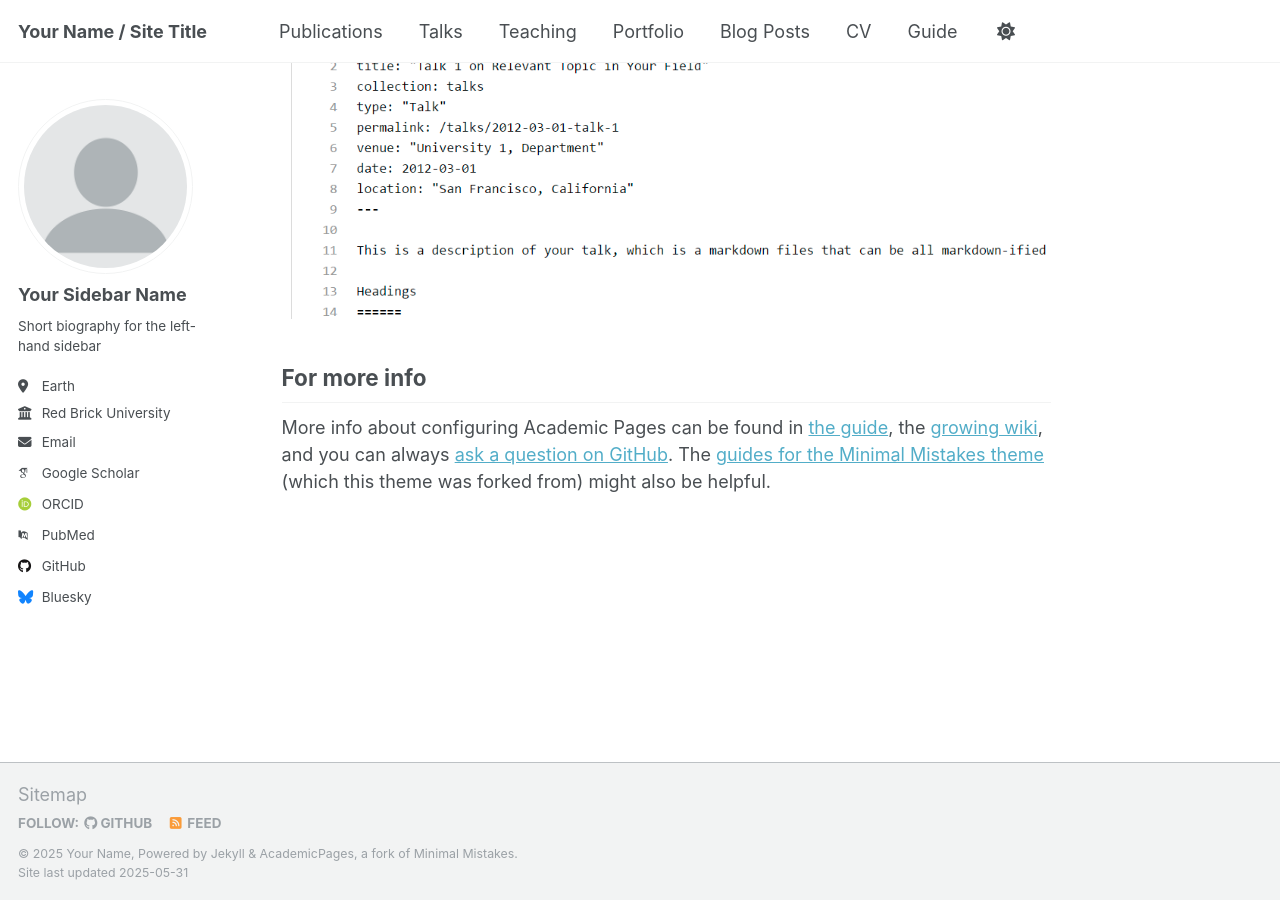
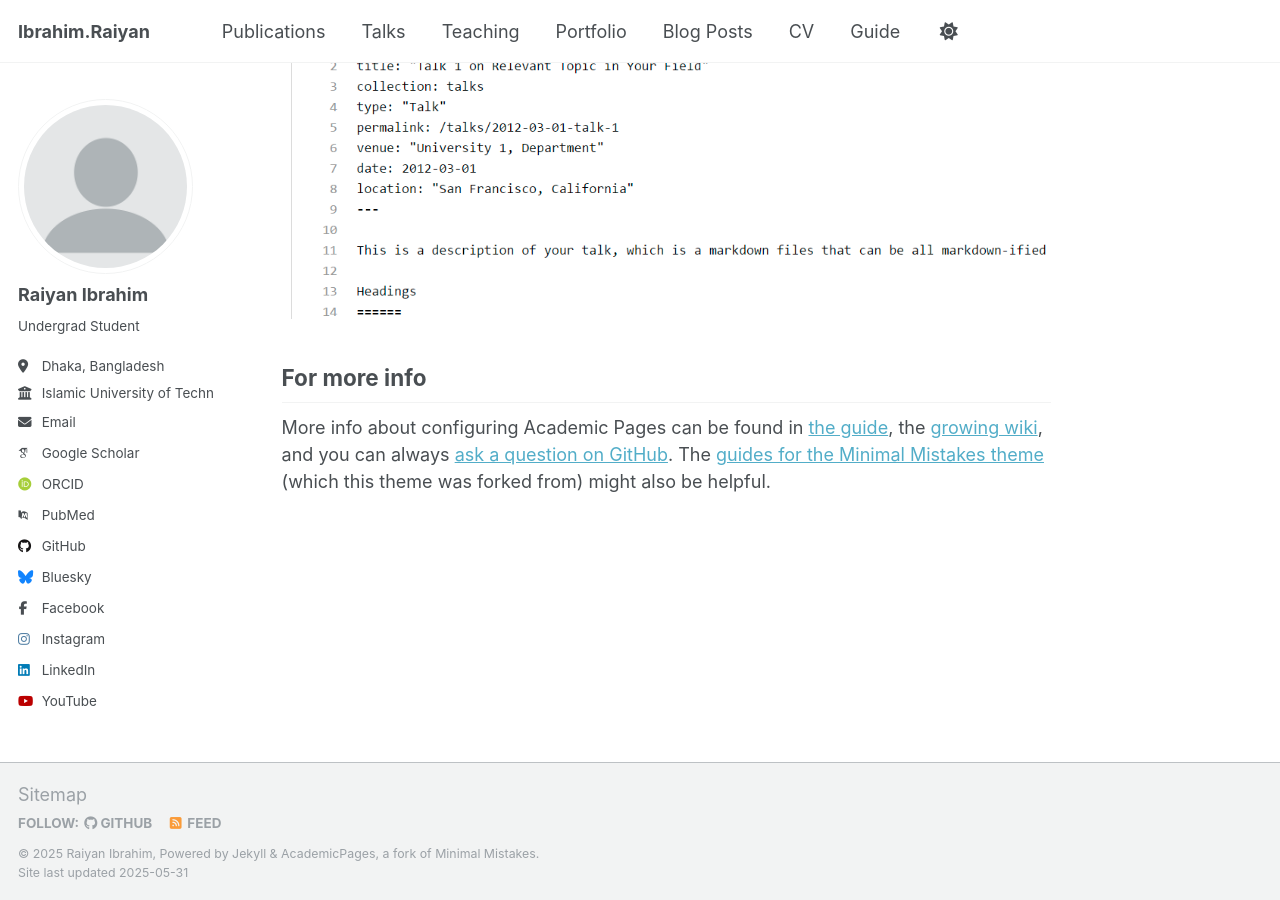
Before and after one commit to nayiarmiharbi/nayiarmiharbi.github.io, a Jekyll site: the page built from _pages/about.md, in a window 1280 px wide and 900 px high, scrolled down 2636 px. Built offline with Jekyll 4.4.1, drawn with Linux system fonts in a browser that asks for light colours; some web fonts are replaced.

Commit message:
Update _config.yml initial

```diff
--- a/_config.yml
+++ b/_config.yml
@@ -9,13 +9,13 @@
 # Basic Site Settings
 locale                   : "en-US"
 site_theme               : "default"
-title                    : "Your Name / Site Title"
+title                    : "Ibrahim.Raiyan"
 title_separator          : "-"
-name                     : &name "Your Name"
+name                     : &name "Raiyan Ibrahim"
 description              : &description "personal description"
-url                      : https://academicpages.github.io # the base hostname & protocol for your site e.g. "https://[your GitHub username].github.io" or if you already have some other page hosted on Github then use "https://[your GitHub username].github.io/[Your Repo Name]"
+url                      : https://nayiarmiharbi.github.io # the base hostname & protocol for your site e.g. "https://[your GitHub username].github.io" or if you already have some other page hosted on Github then use "https://[your GitHub username].github.io/[Your Repo Name]"
 baseurl                  : "" # the subpath of your site, e.g. "/blog"
-repository               : "academicpages/academicpages.github.io"
+repository               : "nayiarmiharbi/nayiarmiharbi.github.io"
 
 # Site Author - The following control what appear as part of the author content on the side bar.
 #               If a field is blank the icon and link will not appear, otherwise it will be shown.
@@ -23,13 +23,13 @@ repository               : "academicpages/academicpages.github.io"
 author:
   # Biographic information
   avatar           : "profile.png"
-  name             : "Your Sidebar Name"
+  name             : "Raiyan Ibrahim"
   pronouns         : # example: "she/her"
-  bio              : "Short biography for the left-hand sidebar"
-  location         : "Earth"
-  employer         : "Red Brick University"
+  bio              : "Undergrad Student"
+  location         : "Dhaka, Bangladesh"
+  employer         : "Islamic University of Technology"
   uri              : # URL
-  email            : "none@example.org"
+  email            : "iraiyan50@gmail.com"
 
   # Academic websites
   academia         : # URL
@@ -46,21 +46,21 @@ author:
   bitbucket        : # Username - Update with your username on the site
   codepen          : # Username
   dribbble         : # Username
-  github           : "academicpages"
+  github           : "nayiarmiharbi"
   kaggle           : # Username
   stackoverflow    : # User number or user number and name (i.e., use "1" or "1/jeff-atwood")
 
   # Social media
   bluesky          : "bsky.app" # Replace this with you Bluesky username
-  facebook         : # Username
+  facebook         : "raiyan.ibrahim.9404"# Username
   flickr           : # Username
   foursquare       : # Username
   goodreads        : # Username
   google_plus      : # Username
   keybase          : # Username
-  instagram        : # Username
+  instagram        : "_ryan.o5"# Username
   lastfm           : # Username
-  linkedin         : # Username
+  linkedin         : "raiyan-ibrahim"# Username
   mastodon         : # URL
   medium           : # URL
   pinterest        : # Username
@@ -73,7 +73,7 @@ author:
   weibo            : # Username
   wikipedia        : # Username
   xing             : # Username
-  youtube          : # Username
+  youtube          : "raiyanibrahim2489"# Username
   zhihu            : # Username
 
 # Publication Category - The following the list of publication categories and their headings
```
